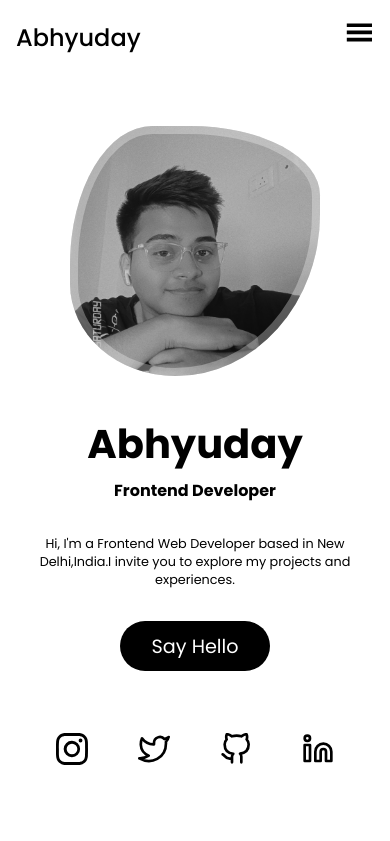
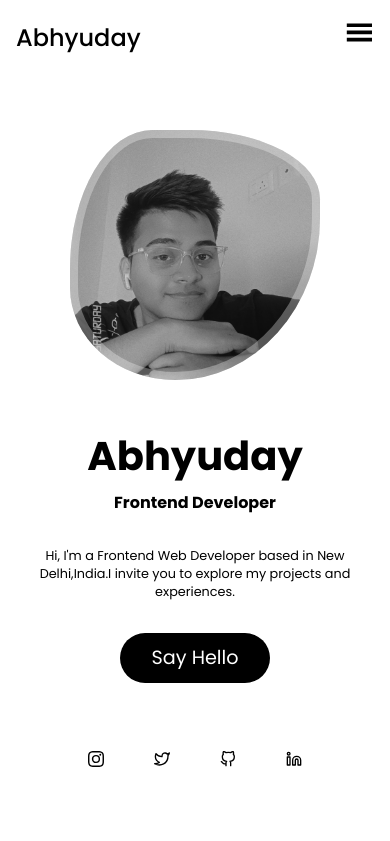
Before and after one commit to Abhyuday-Dev/portfolio, a React (Create React App) app: page / in a window 390 px wide. Shown: the top 841 px of the page. Built offline with nearby package versions, Linux system fonts and the light colour scheme.

Commit message:
icon size change

```diff
--- a/src/components/AboutMe/About.css
+++ b/src/components/AboutMe/About.css
@@ -141,7 +141,7 @@
       .aboutme_text{
         width: 400px;
         height: 400px;
-        margin-bottom: 10px;
+        margin-bottom: 15px;
        }
        .aboutme_description{
         font-size: 1.1rem;
--- a/src/components/Home/Home.css
+++ b/src/components/Home/Home.css
@@ -237,15 +237,9 @@
   .home_social{
     margin-top: 20px;
   }
-  @keyframes fade-in {
-    0% {
-      opacity: 0; /* Start with opacity 0 */
-      transform: translateY(-60px); /* Move the heading up */
-    }
-    100% {
-      opacity: 1; /* Fade in to opacity 1 */
-      transform: translateY(0); /* Move the heading back to its original position */
-    }
+  .home_social a {
+    font-size: 1rem;
+    color: black;
   }
 }
 
```
